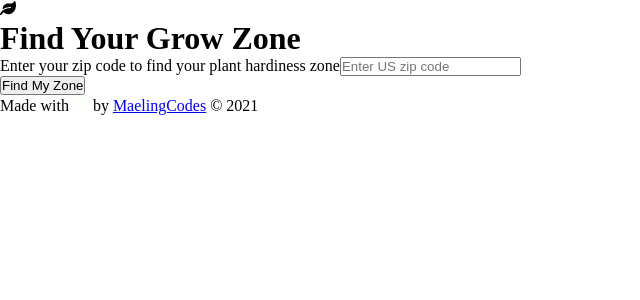
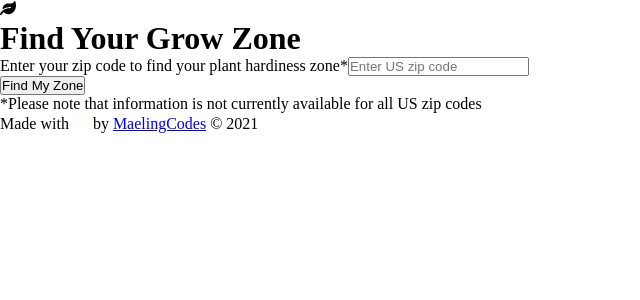
Before and after one commit to maelingmurphy/grow-zone-finder, a React (Create React App) app: page / in a window 1280 px wide. Shown: the top 300 px of the page, without its empty margins (0-640 px from the left). Built offline with nearby package versions, Linux system fonts and the light colour scheme.

Commit message:
add note to form explaining regarding availability of info for US zip codes

```diff
--- a/src/components/Form.js
+++ b/src/components/Form.js
@@ -6,7 +6,7 @@ const Form = ({ displayData, zipCode, onChange }) => {
         <div className='form-container'>
             <form className='form'>
                 <div className='form-control'>
-                    <label className='form-label' htmlFor='zipcode'>Enter your zip code to find your plant hardiness zone</label>
+                    <label className='form-label' htmlFor='zipcode'>Enter your zip code to find your plant hardiness zone<span className="asterisk">*</span></label>
                     <input
                         type='text'
                         placeholder='Enter US zip code'
@@ -16,6 +16,7 @@ const Form = ({ displayData, zipCode, onChange }) => {
                         autoComplete='off'
                     />
                     <Button text='Find My Zone' onClick={displayData}/>
+                    <p class="note"><span class="asterisk">*</span>Please note that information is not currently available for all US zip codes</p>
                 </div>
             </form>
         </div>
```
